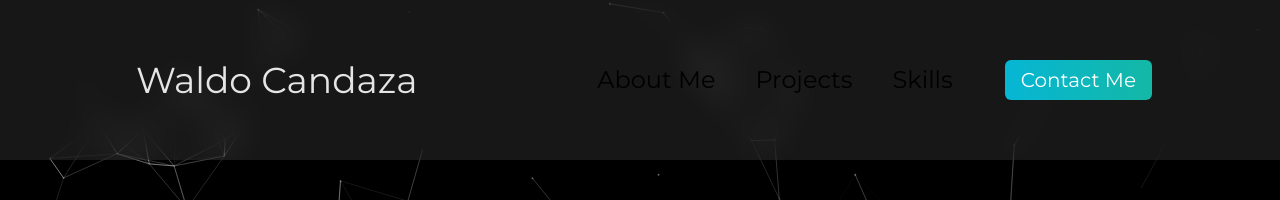
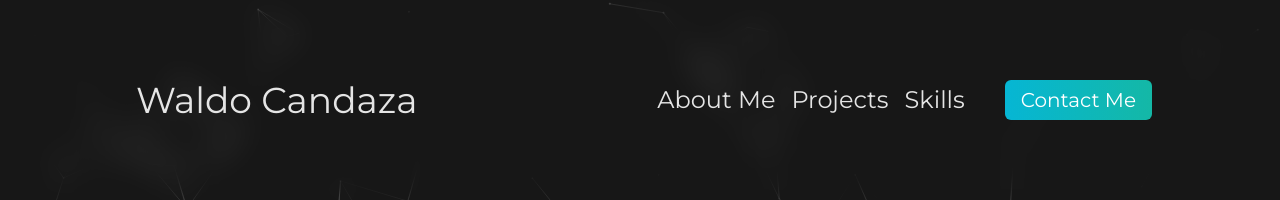
Before and after one commit to wreckingralph06/online-portfolio, a Next.js app: page / in a window 1280 px wide. Shown: the top 200 px of the page. Built offline with nearby package versions, Linux system fonts and the light colour scheme.

Commit message:
Changed the color of Navbar Item back to white

```diff
--- a/components/NavbarItem.js
+++ b/components/NavbarItem.js
@@ -2,8 +2,10 @@ import Link from "next/link";
 
 export default function NavbarItem({ navbarItemName, jumpTo }) {
     return (
-        <Link href={jumpTo} className="bg-gradient-to-r px-4 py-2 border-none rounded-md mx-1">
-            <div className="text-2xl">{navbarItemName}</div>
-        </Link>
+        <div className="navbar-text text-neutral-500 hover:text-neutral-700 focus:text-neutral-700 disabled:text-black/30 dark:text-neutral-200 dark:hover:text-neutral-300 dark:focus:text-neutral-300 lg:px-2 [&.active]:text-black/90 dark:[&.active]:text-zinc-400">
+            <Link href={jumpTo} className="bg-gradient-to-r px-4 py-2 border-none rounded-md mx-1">
+                <div className="text-2xl">{navbarItemName}</div>
+            </Link>
+        </div>
     )
 }
```
